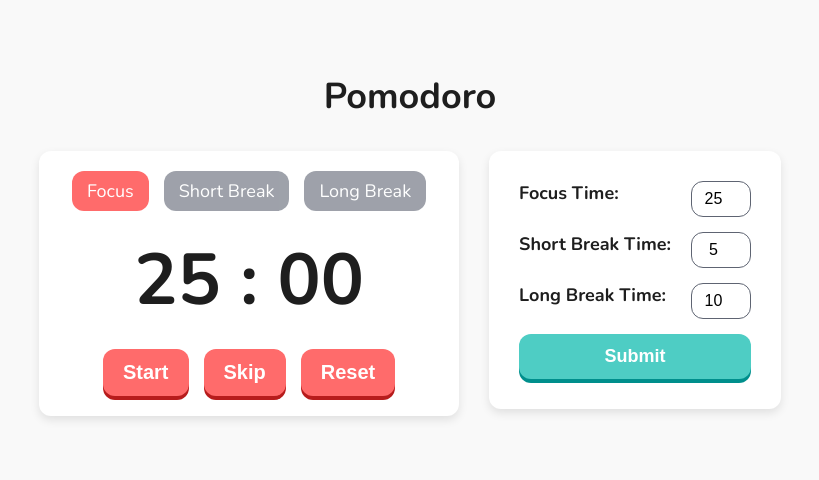
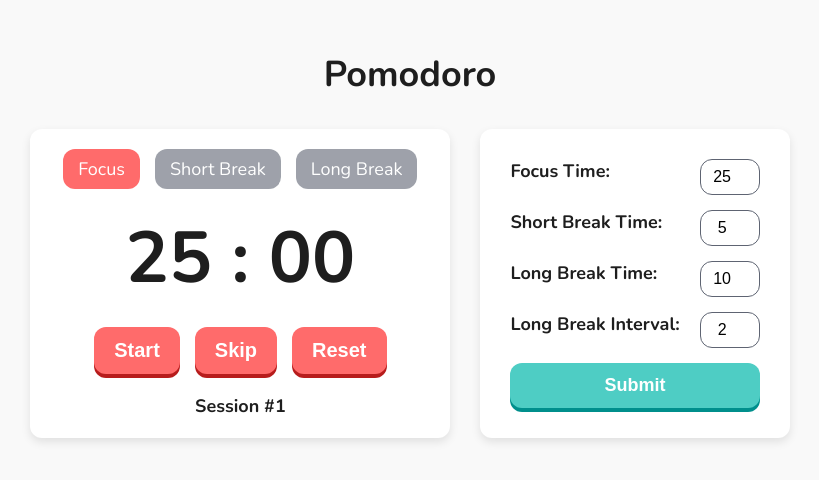
Before and after one commit to Sokratius/study-productive, a website: page index.html in a window 1280 px wide. Shown: the part 156-636 px from the top of the page, without its empty margins (230-1049 px from the left). Drawn offline with nearby package versions, Linux system fonts and the light colour scheme.

Commit message:
Styles and script was refactored, bug fixes and new technologies

```diff
--- a/index.html
+++ b/index.html
@@ -35,7 +35,11 @@
                     Reset
                 </button>
             </div>
+            <div class="session-counter">
+                Session #<span class="session-counter-number"></span>
+            </div>
         </div>
+
         <div class="pomodoro-options">
             <div class="time-options">
                 <label for="focus-time"> Focus Time:
@@ -47,6 +51,9 @@
                 <label for="long-break-time"> Long Break Time:
                     <input type="number" class="time-input long-break-time" id="long-break-time" max="60" min="1" value="10">
                 </label>
+                <label for="long-break-interval"> Long Break Interval:
+                    <input type="number" class="time-input long-break-interval" id="long-break-interval" min="1" value="2">
+                </label>
                 <button class="submit-options">Submit</button>
             </div>
         </div>
```
